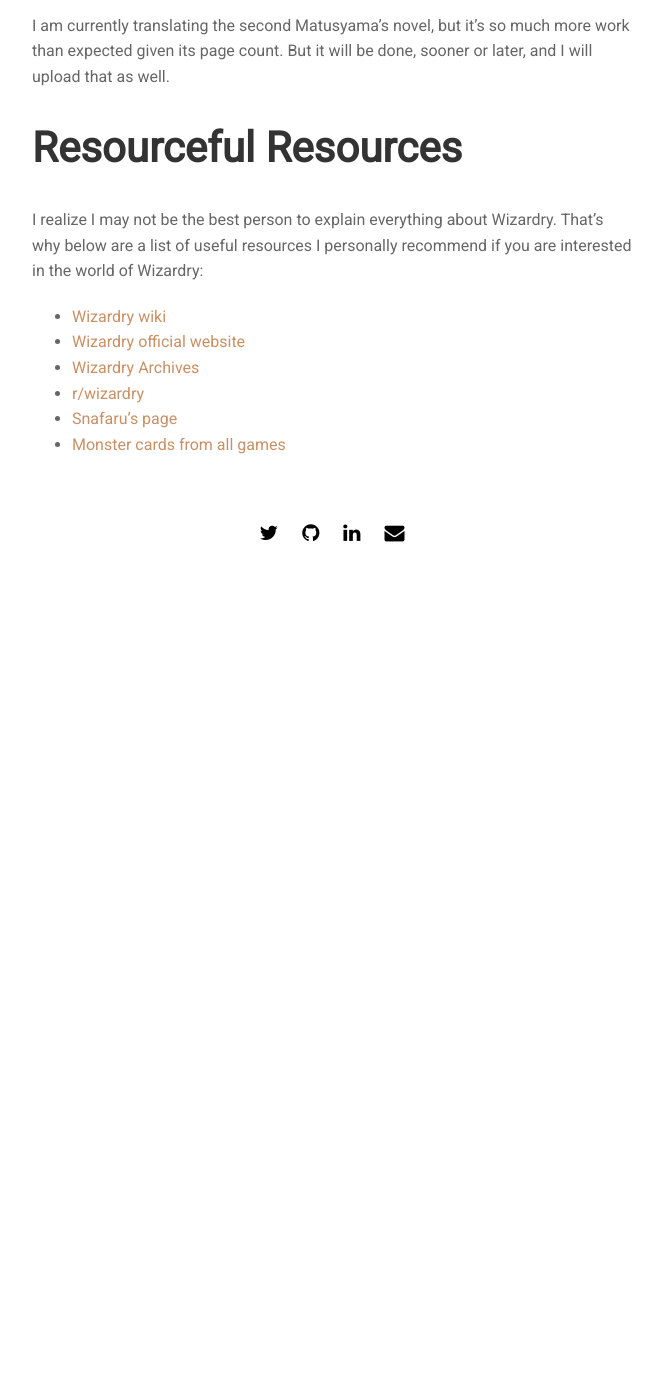
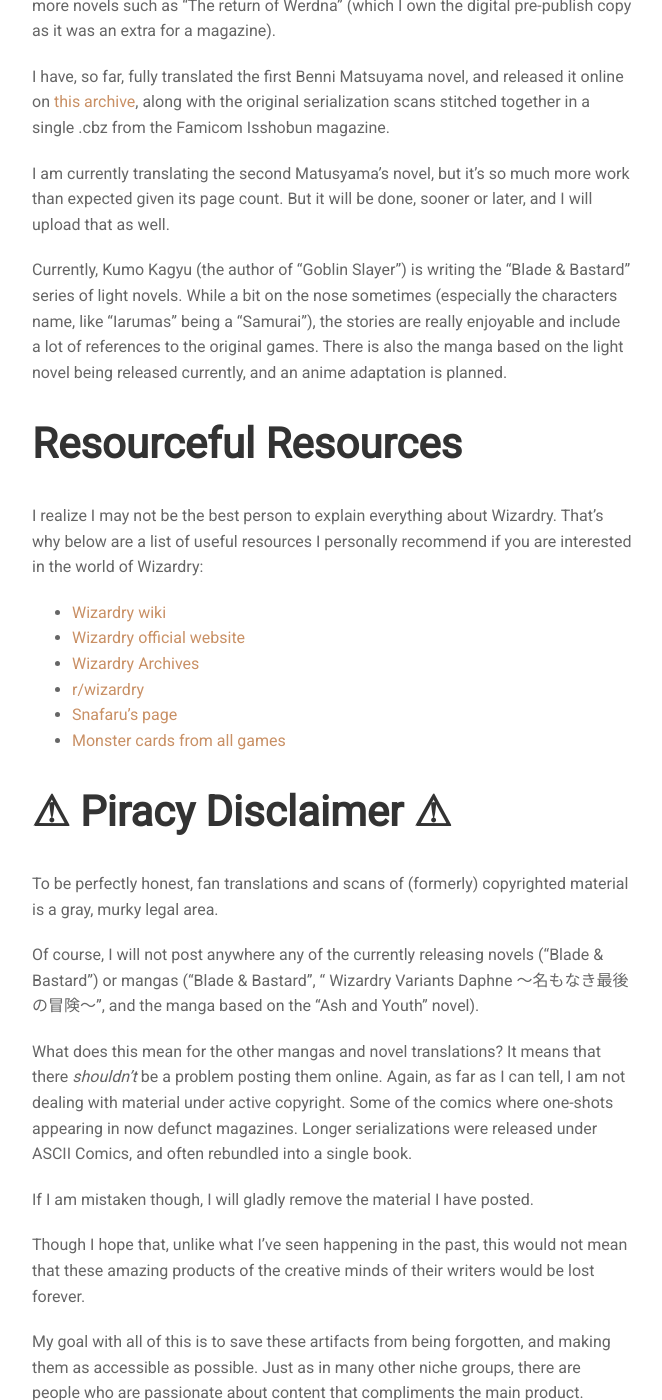
Before and after one commit to gallorob/gallorob.github.io, a Jekyll site: the page built from hobbies/wizardry.md, in a window 1280 px wide and 1400 px high, scrolled down 4172 px. Shown: the whole window, without its empty margins (308-970 px from the left). Built offline with Jekyll 4.4.1, drawn with Linux system fonts in a browser that asks for light colours; nearby versions of some CDN libraries; before the commit the page ends 4859 px from its top, so only the background shows below that; some of the changed text lies outside the part shown.

Commit message:
Add current wizardry projects, add piracy disclaimer

```diff
--- a/hobbies/wizardry.md
+++ b/hobbies/wizardry.md
@@ -65,9 +65,11 @@ Keeping it short, I have been scouring magazins over Internet Archive in search
 
 And also color correcting a good amount of them.
 
-I am still in the middle of sorting everything properly, but I do have enough material to upload on Internet Archive and have a separate page [here](this-page-does-not-exist-yet) with a comprehensive table for each chapter. I also plan to translate them in English so that everybody can read them and appreciate them.
+I am still in the middle of sorting everything properly, but I do have enough material to upload on Internet Archive and will have a [separate page here](this-page-does-not-exist-yet) with a comprehensive table for each chapter. I also plan to translate them in English so that everybody can read them and appreciate them.
 
 So please look forward to it.
+
+Aside from these older mangas, there are currently two mangas being released under the Wizardry IP: "Blade & Bastard" (based on the light novel with the same name), and "Wizardry Variants Daphne ～名もなき最後の冒険～", set in the Wizardry Variants Daphne game world. There is also a manga based on Matsuyama's "Ash and Youth" novel, but all references to Wizardry have been removed due to copyright.
 
 ### The novels
 
@@ -76,6 +78,8 @@ There were quite a few novels published under license. There are the official Fu
 I have, so far, fully translated the first Benni Matsuyama novel, and released it online on [this archive](https://archive.org/details/ash_and_youth_side_by_side), along with the original serialization scans stitched together in a single .cbz from the Famicom Isshobun magazine.
 
 I am currently translating the second Matusyama's novel, but it's so much more work than expected given its page count. But it will be done, sooner or later, and I will upload that as well.
+
+Currently, Kumo Kagyu (the author of "Goblin Slayer") is writing the "Blade & Bastard" series of light novels. While a bit on the nose sometimes (especially the characters name, like "Iarumas" being a "Samurai"), the stories are really enjoyable and include a lot of references to the original games. There is also the manga based on the light novel being released currently, and an anime adaptation is planned.
 
 ## Resourceful Resources
 
@@ -87,3 +91,19 @@ I realize I may not be the best person to explain everything about Wizardry. Tha
 * [r/wizardry](https://www.reddit.com/r/wizardry/)
 * [Snafaru's page](https://www.zimlab.com/wizardry/)
 * [Monster cards from all games](https://emonoya.net/goods/card/card_fc1.html)
+
+## ⚠ Piracy Disclaimer ⚠
+
+To be perfectly honest, fan translations and scans of (formerly) copyrighted material is a gray, murky legal area.
+
+Of course, I will not post anywhere any of the currently releasing novels ("Blade & Bastard") or mangas ("Blade & Bastard", " Wizardry Variants Daphne ～名もなき最後の冒険～", and the manga based on the "Ash and Youth" novel).
+
+What does this mean for the other mangas and novel translations? It means that there *shouldn't* be a problem posting them online. Again, as far as I can tell, I am not dealing with material under active copyright. Some of the comics where one-shots appearing in now defunct magazines. Longer serializations were released under ASCII Comics, and often rebundled into a single book.
+
+If I am mistaken though, I will gladly remove the material I have posted.
+
+Though I hope that, unlike what I've seen happening in the past, this would not mean that these amazing products of the creative minds of their writers would be lost forever.
+
+My goal with all of this is to save these artifacts from being forgotten, and making them as accessible as possible. Just as in many other niche groups, there are people who are passionate about content that compliments the main product.
+
+I am one of these people, I guess.
```
